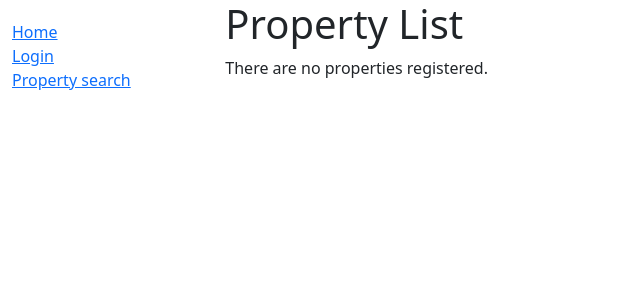
After one commit to RChalk2/HouseSwap, a Django app: page /property_search/ in a window 1280 px wide. The commit adds this page. Shown: the top 300 px of the page, without its empty margins (0-640 px from the left). Run offline with Django 4.2, Linux system fonts and the light colour scheme; data that the repository does not hold is empty.

Commit message:
add property search and detail pages

```diff
--- a/HouseSwap/urls.py
+++ b/HouseSwap/urls.py
@@ -26,3 +26,16 @@ urlpatterns = [
     # Include urls for login, logout and password management
     path("", include("users.urls")),
 ]
+
+
+# The four lines below are from:
+# https://medium.com/@biswajitpanda973/creating-a-dynamic-product-gallery-in-django-a-guide-to-multi-image-uploads-1cefdb418201
+# It adds a url to be used for serving media files
+# It uses the static function
+# settings.MEDIA_URL is set to  "/media/" in settings.py
+# settings.MEDIA_ROOT is set to os.path.join(BASE_DIR, "media") in settings.py
+# so this code tells django that the url /media should serve images in /media/images
+from django.conf import settings
+from django.conf.urls.static import static
+if settings.DEBUG:
+    urlpatterns += static(settings.MEDIA_URL, document_root=settings.MEDIA_ROOT)
--- a/kswap/models.py
+++ b/kswap/models.py
@@ -159,6 +159,9 @@ class Property(models.Model):
     # Assuming each property is tied to a one user
     owner = models.ForeignKey(User, on_delete=models.CASCADE)
 
+    def get_absolute_url(self):
+        """Returns the url to access a detailed record for a property"""
+        return reverse('property_detail', args=[str(self.id)])
     def __str__(self):
         return self.address
 
--- a/kswap/templates/base_generic.html
+++ b/kswap/templates/base_generic.html
@@ -39,13 +39,13 @@
                 >Register a property</a
               >
             </li>
-            <li><a href="">Property search</a></li>
+            <li><a href="{% url 'property_search' %}">Property search</a></li>
             <li><a href="">Leave a review</a></li>
             {% else %}
             <li>
               <a href="{% url 'login' %}?next={{ request.path }}">Login</a>
             </li>
-            <li><a href="">Property search</a></li>
+            <li><a href="{% url 'property_search' %}">Property search</a></li>
             {% endif %}
           </ul>
           {% endblock %}
--- /dev/null
+++ b/kswap/templates/kswap/property_list.html
@@ -0,0 +1,25 @@
+{% extends "base_generic.html" %}
+
+{% block content %}
+
+<!-- this template is based on
+https://developer.mozilla.org/en-US/docs/Learn/Server-side/Django/Generic_views
+href="{{ property.get_absolute_url }}"
+-->
+
+  <h1>Property List</h1>
+  {% if property_list %}
+    <ul>
+      {% for property in property_list %}
+      <li>
+        <a href="{{ property.get_absolute_url }}">{{ property.country.name }}</a>
+        (Address: {{property.address}},
+         Property type: {{property.property_type}})
+      </li>
+      {% endfor %}
+    </ul>
+  {% else %}
+    <p>There are no properties registered.</p>
+  {% endif %}
+
+{% endblock %}
--- a/kswap/urls.py
+++ b/kswap/urls.py
@@ -15,4 +15,7 @@ urlpatterns = [
         views.property_registration,
         name="property_registration",
     ),
+    path('property_search/', views.PropertyListView.as_view(), name='property_search'),
+    path('property/<int:pk>', views.PropertyDetailView.as_view(), name='property_detail'),
+
 ]
--- a/kswap/views.py
+++ b/kswap/views.py
@@ -64,3 +64,14 @@ def property_registration(request):
     else:
         form = PropertyForm()
     return render(request, "property_registration.html", {"form": form})
+
+
+from django.views import generic
+
+class PropertyListView(generic.ListView):
+    model = Property
+    context_object_name = 'property_list'
+
+
+class PropertyDetailView(generic.DetailView):
+    model = Property
```
Also changed, not shown: kswap/templates/kswap/property_detail.html (added, +24 -0 lines), kswap/migrations/0001_initial.py (added), kswap/migrations/__init__.py (added), media/images/Screenshot_2023-10-11_at_13.08.51_EDSBft9.png (added), media/images/Screenshot_2023-10-11_at_13.09.12_rjJp0sH.png (added), media/images/dog__1_removebg.png (added).
